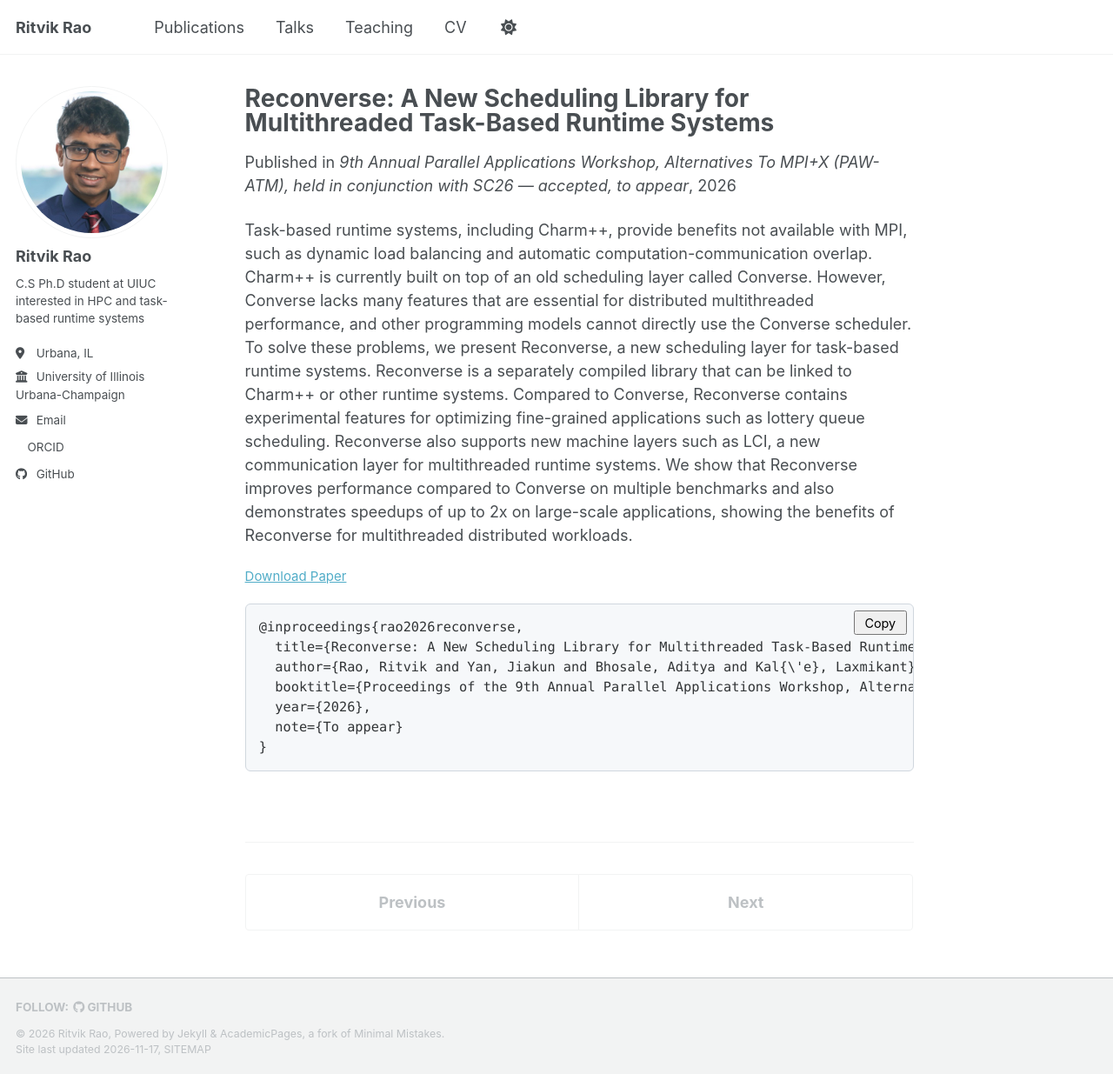
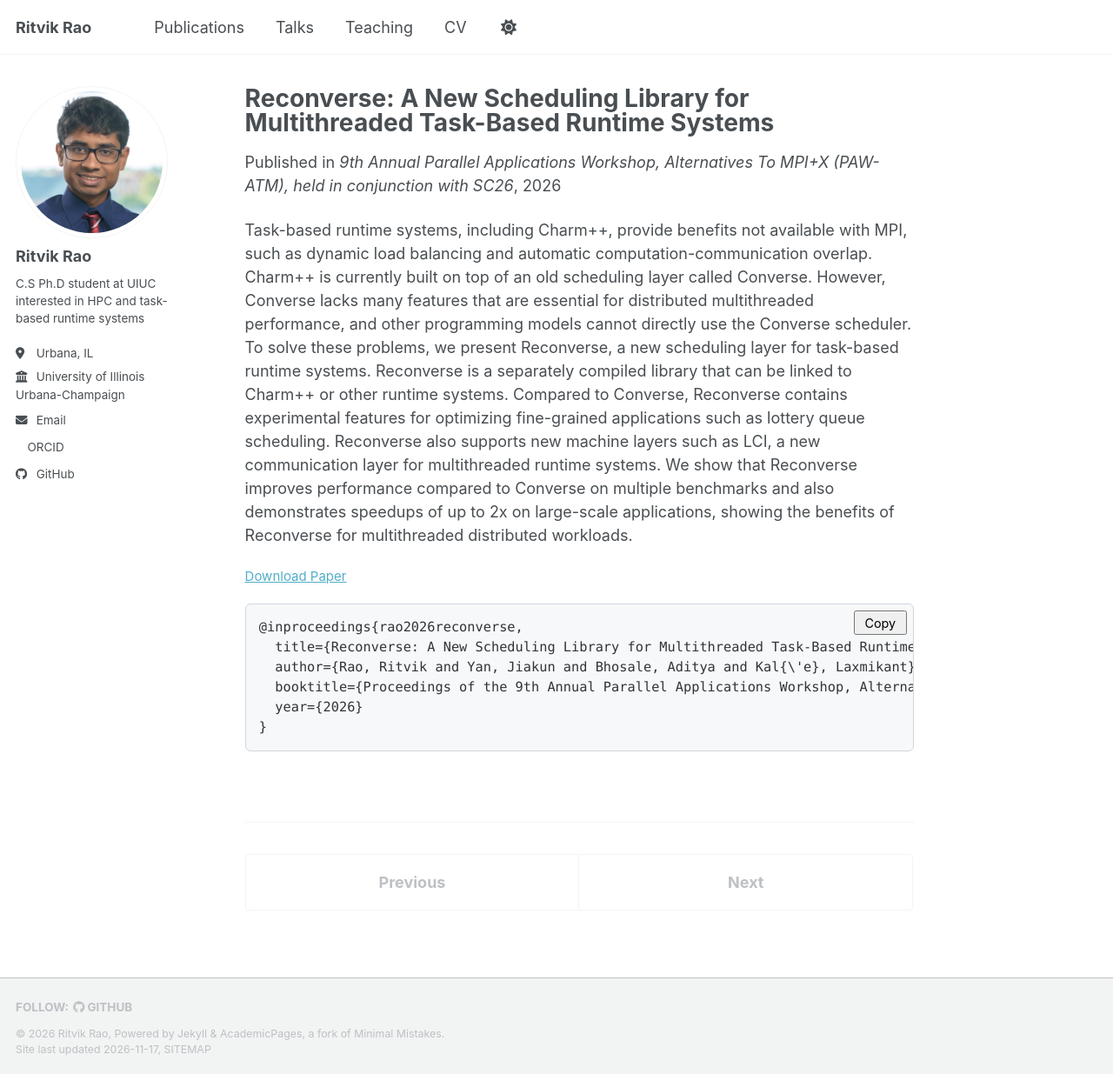
Before and after one commit to ritvikrao/ritvikrao.github.io, a Jekyll site: the page built from _publications/2026-11-15-reconverse-scheduling.md, in a window 1280 px wide and 1235 px high. Shown: the whole window at 87% size. Built offline with Jekyll 4.4.1, drawn with Linux system fonts in a browser that asks for light colours; a style sheet for code colours, icons or effects is not loaded.

Commit message:
remove to appear

```diff
--- a/_publications/2026-11-15-reconverse-scheduling.md
+++ b/_publications/2026-11-15-reconverse-scheduling.md
@@ -5,7 +5,7 @@ category: conferences
 permalink: /publication/2026-11-15-reconverse-scheduling
 excerpt: 'We present Reconverse, a new scheduling library for task-based runtime systems that replaces Charm++''s aging Converse layer, showing improved performance and speedups of up to 2x on large-scale applications.'
 date: 2026-11-15
-venue: '9th Annual Parallel Applications Workshop, Alternatives To MPI+X (PAW-ATM), held in conjunction with SC26 — accepted, to appear'
+venue: '9th Annual Parallel Applications Workshop, Alternatives To MPI+X (PAW-ATM), held in conjunction with SC26'
 paperurl: '/files/reconverse-scheduling.pdf'
 citation: 'Ritvik Rao, Jiakun Yan, Aditya Bhosale, and Laxmikant Kalé. (2026). &quot;Reconverse: A New Scheduling Library for Multithreaded Task-Based Runtime Systems.&quot; <i>9th Annual Parallel Applications Workshop, Alternatives To MPI+X (PAW-ATM), held in conjunction with SC26</i>.'
 bibtex: |
@@ -13,8 +13,7 @@ bibtex: |
     title={Reconverse: A New Scheduling Library for Multithreaded Task-Based Runtime Systems},
     author={Rao, Ritvik and Yan, Jiakun and Bhosale, Aditya and Kal{\'e}, Laxmikant},
     booktitle={Proceedings of the 9th Annual Parallel Applications Workshop, Alternatives To MPI+X (PAW-ATM), held in conjunction with SC26},
-    year={2026},
-    note={To appear}
+    year={2026}
   }
 ---
 Task-based runtime systems, including Charm++, provide benefits not available with MPI, such as dynamic load balancing and automatic computation-communication overlap. Charm++ is currently built on top of an old scheduling layer called Converse. However, Converse lacks many features that are essential for distributed multithreaded performance, and other programming models cannot directly use the Converse scheduler. To solve these problems, we present Reconverse, a new scheduling layer for task-based runtime systems. Reconverse is a separately compiled library that can be linked to Charm++ or other runtime systems. Compared to Converse, Reconverse contains experimental features for optimizing fine-grained applications such as lottery queue scheduling. Reconverse also supports new machine layers such as LCI, a new communication layer for multithreaded runtime systems. We show that Reconverse improves performance compared to Converse on multiple benchmarks and also demonstrates speedups of up to 2x on large-scale applications, showing the benefits of Reconverse for multithreaded distributed workloads.
```
Also changed, not shown: _publications/2026-11-15-cosmological-fof.md (+2 -3 lines), _publications/2026-11-15-overdecomposition-portable-gpus.md (+2 -3 lines).
